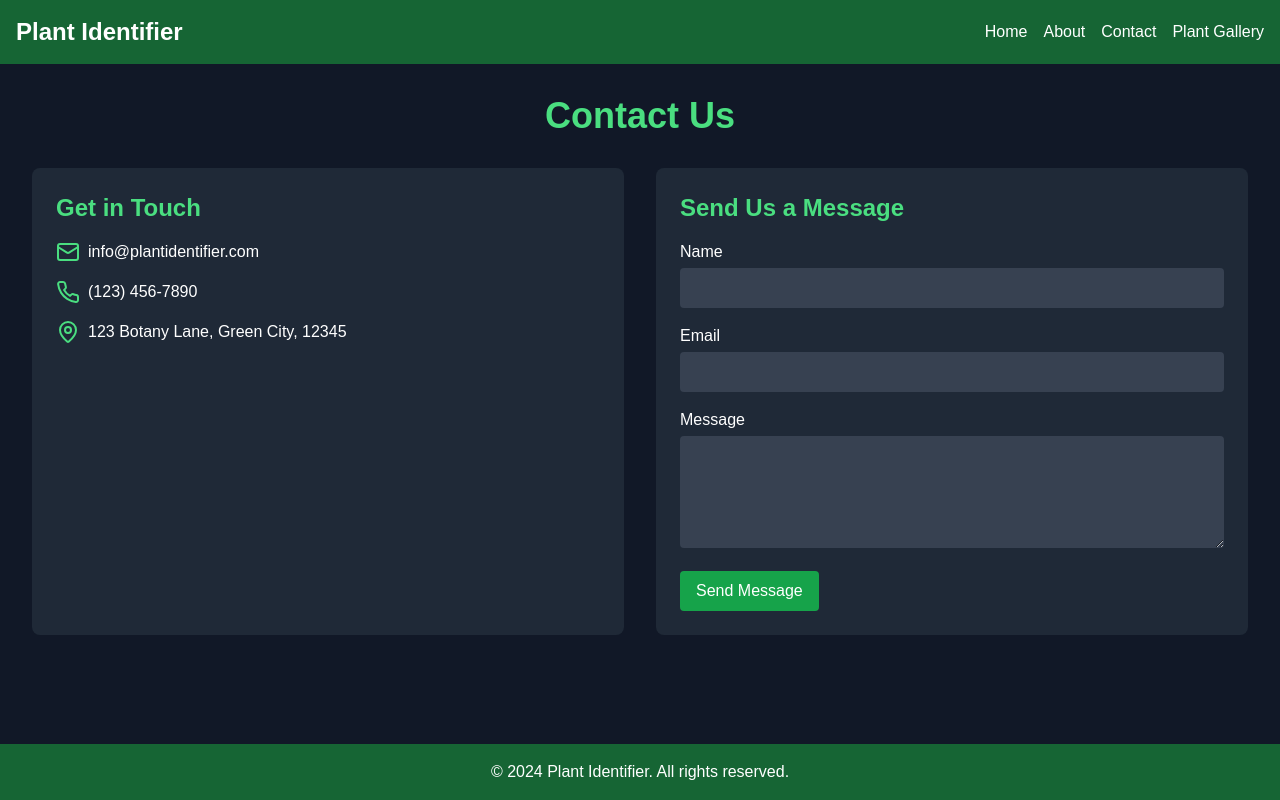
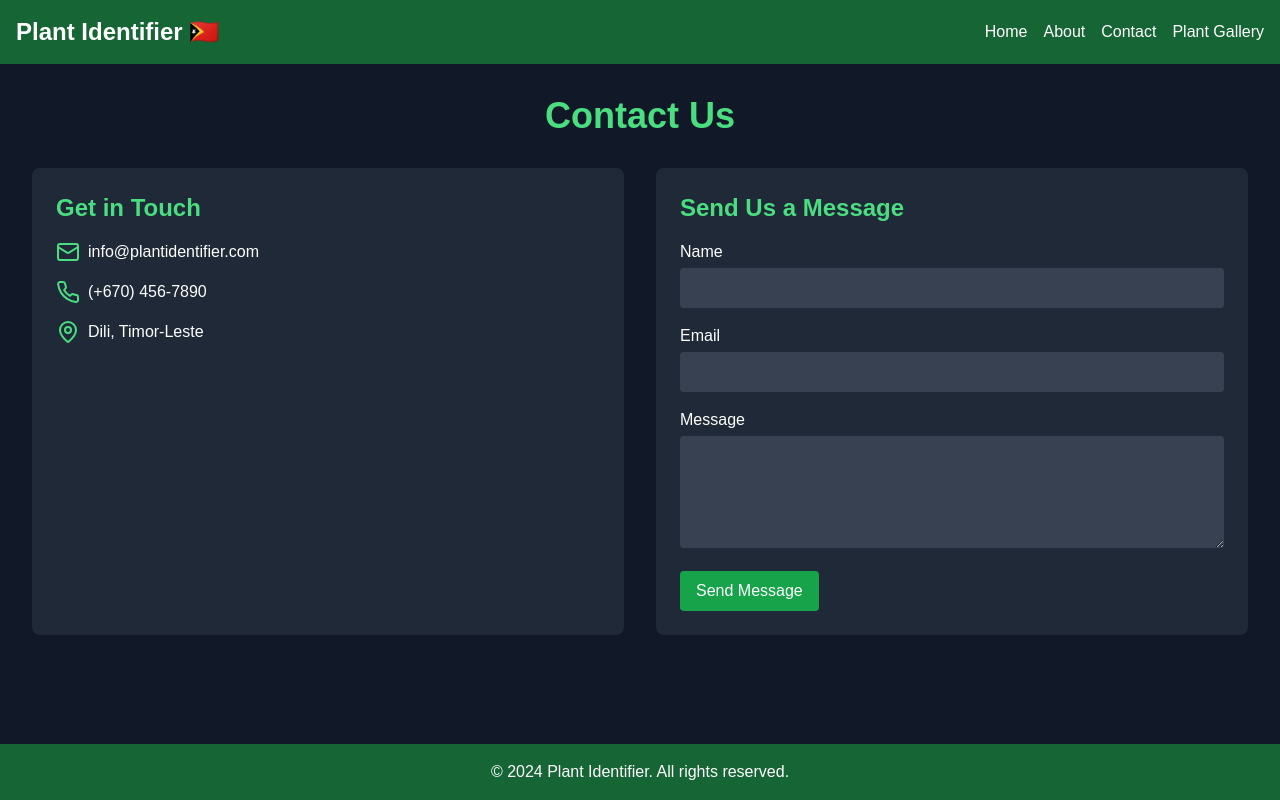
Before and after one commit to ajitonelsonn/plant-identifier, a Next.js app: page /contact in a window 1280 px wide. Built offline with nearby package versions, Linux system fonts and the light colour scheme.

Commit message:
Contact page

```diff
--- a/app/contact/page.tsx
+++ b/app/contact/page.tsx
@@ -3,39 +3,12 @@
 import React from "react";
 import Link from "next/link";
 import { Mail, Phone, MapPin } from "lucide-react";
+import Navigation from "../components/Navigation";
 
 export default function Contact() {
   return (
     <div className="flex flex-col min-h-screen bg-gray-900 text-white">
-      <nav className="bg-green-800 p-4">
-        <div className="container mx-auto flex justify-between items-center">
-          <Link href="/" className="text-2xl font-bold">
-            Plant Identifier
-          </Link>
-          <ul className="flex space-x-4">
-            <li>
-              <Link href="/" className="hover:text-green-200">
-                Home
-              </Link>
-            </li>
-            <li>
-              <Link href="/about" className="hover:text-green-200">
-                About
-              </Link>
-            </li>
-            <li>
-              <Link href="/contact" className="hover:text-green-200">
-                Contact
-              </Link>
-            </li>
-            <li>
-              <Link href="/gallery" className="hover:text-green-200">
-                Plant Gallery
-              </Link>
-            </li>
-          </ul>
-        </div>
-      </nav>
+      <Navigation />
 
       <main className="flex-grow container mx-auto p-8">
         <h1 className="text-4xl font-bold text-center text-green-400 mb-8">
@@ -54,11 +27,11 @@ export default function Contact() {
               </li>
               <li className="flex items-center">
                 <Phone className="w-6 h-6 text-green-400 mr-2" />
-                <span>(123) 456-7890</span>
+                <span>(+670) 456-7890</span>
               </li>
               <li className="flex items-center">
                 <MapPin className="w-6 h-6 text-green-400 mr-2" />
-                <span>123 Botany Lane, Green City, 12345</span>
+                <span>Dili, Timor-Leste</span>
               </li>
             </ul>
           </div>
```
